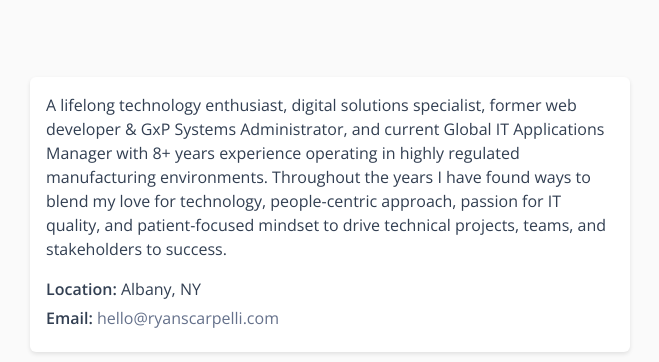
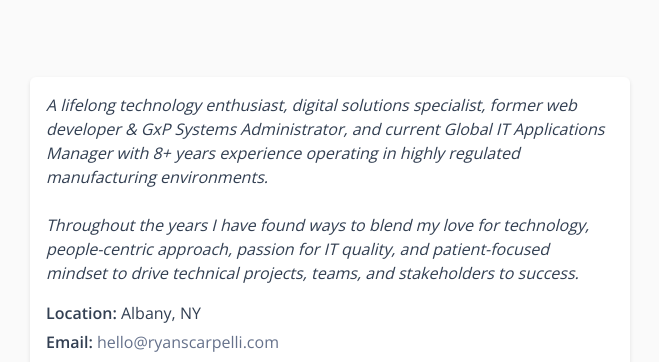
Before and after one commit to ryanscarpelli/ryanscarpelli.github.io, a plain HTML site: page index.html in a window 1280 px wide. Shown: the part 225-587 px from the top of the page, without its empty margins (310-969 px from the left). Drawn offline with nearby package versions, Linux system fonts and the light colour scheme.

Commit message:
Update index.html

```diff
--- a/index.html
+++ b/index.html
@@ -192,7 +192,7 @@
   <main>
     <div class="bio">
       <p>
-        A lifelong technology enthusiast, digital solutions specialist, former web developer & GxP Systems Administrator, and current Global IT Applications Manager with 8+ years experience operating in highly regulated manufacturing environments. Throughout the years I have found ways to blend my love for technology, people-centric approach, passion for IT quality, and patient-focused mindset to drive technical projects, teams, and stakeholders to success.
+        <em>A lifelong technology enthusiast, digital solutions specialist, former web developer & GxP Systems Administrator, and current Global IT Applications Manager with 8+ years experience operating in highly regulated manufacturing environments.<br /><br /> Throughout the years I have found ways to blend my love for technology, people-centric approach, passion for IT quality, and patient-focused mindset to drive technical projects, teams, and stakeholders to success.</em>
       </p>
       <ul>
         <li><strong>Location:</strong> Albany, NY</li>
```
